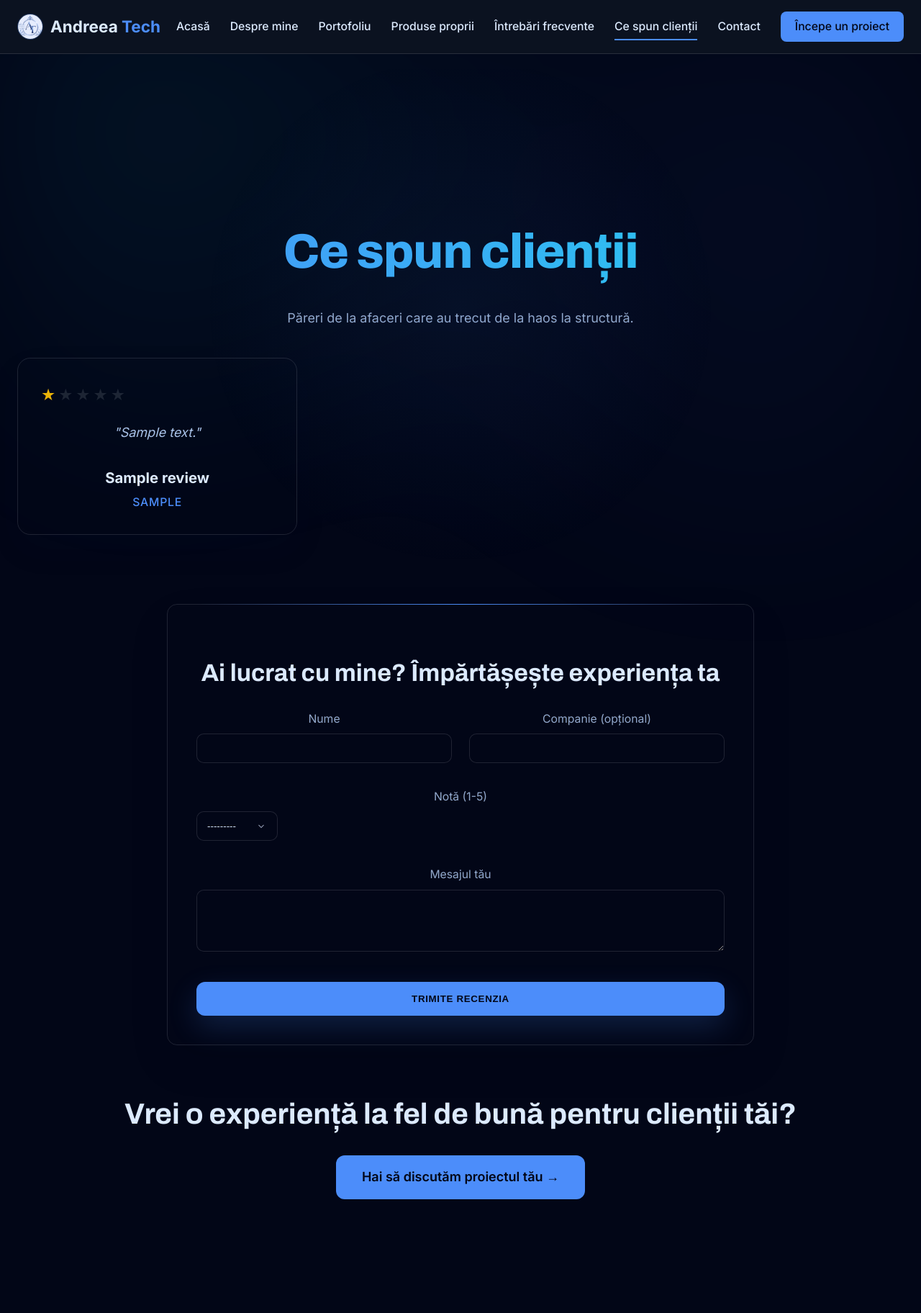
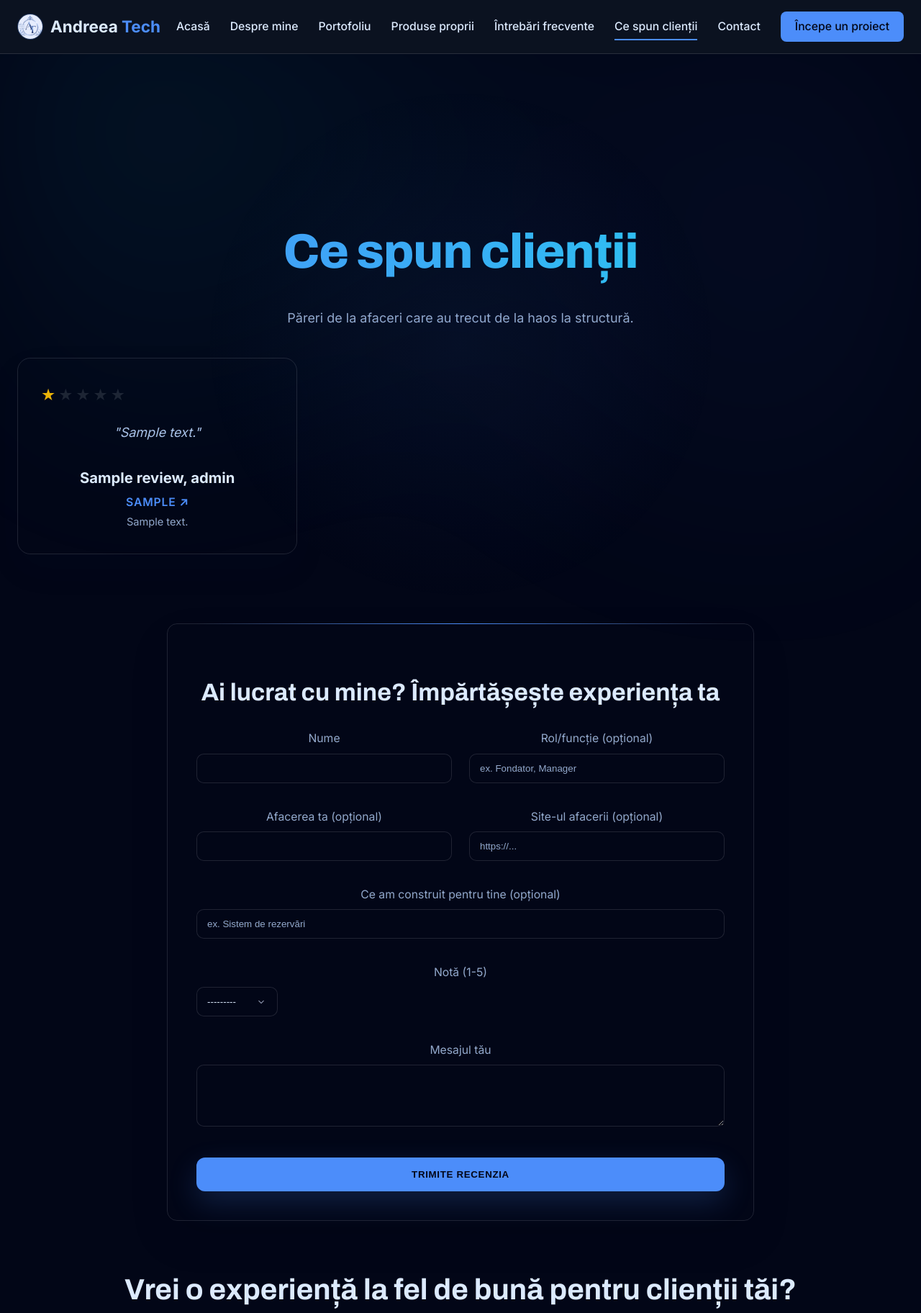
Before and after one commit to SanduAndreea22/andreeatech, a Django app: page /reviews/ in a window 1280 px wide. Shown: the top 1824 px of the page at 72% size. Run offline with Django 5.2, Linux system fonts and the light colour scheme; tables that the repository leaves empty hold one stand-in row (values such as "Sample post"); some libraries are stand-ins or nearby versions.

Commit message:
Add verifiable fields to the review form; fix a false-claim FAQ line
Review form redesigned per Andreea's call on what a credible testimonial
should ask for: role/title, business website link (so a skeptical
visitor can click through and verify the person/business is real,
not just take the quote on faith), and a short note on what was
built. Displayed on review cards when present. New fields are all
optional so the form still works for a bare-minimum submission.

Also fixed the new FAQ "not sure which package" answer, which said
"mulți clienți încep așa" (many clients start this way) -- false,
since andreeatech hasn't had its first client yet. The 3 portfolio
projects are self-initiated/demonstrative, not client work.

Co-Authored-By: Claude Sonnet 5 <noreply@anthropic.com>
Claude-Session: https://claude.ai/code/session_01ChpHtjDpBANGCCsRsuCCHC

```diff
--- a/static/website/style.css
+++ b/static/website/style.css
@@ -1195,6 +1195,7 @@ select {
 .review-quote { color: var(--ink-soft); font-style: italic; margin-bottom: 32px; line-height: 1.7; }
 .review-name { font-weight: 700; color: var(--ink); font-size: 1.125rem; }
 .review-company { font-size: .875rem; color: var(--blue-mid); font-weight: 500; text-transform: uppercase; letter-spacing: .05em; margin-top: 4px; }
+.review-project-note { font-size: .8125rem; color: var(--ink-faint); margin-top: 4px; }
 
 .reviews-empty { grid-column: 1 / -1; text-align: center; padding: 80px 0; border-radius: 18px; border-style: dashed; }
 .reviews-empty p { color: var(--ink-faint); }
--- a/templates/website/faq.html
+++ b/templates/website/faq.html
@@ -163,7 +163,7 @@ const answers = {
   agency: "Lucrezi direct cu mine, de la primul mesaj până la livrare — nu treci printr-un account manager care transmite mai departe unei echipe. Eu scriu codul, eu răspund la mesaje, eu știu exact în ce stadiu e proiectul tău în orice moment.",
   process: "Pornim cu un call inițial în care clarificăm exact ce ai nevoie. Pe parcursul proiectului, comunicăm prin mesaje — îți arăt progresul și iau feedback fără să fie nevoie de call-uri programate. La final, ai 7 zile de stabilizare gratuită după livrare (vezi mai jos).",
   disappear: "Fiecare proiect are 7 zile de stabilizare gratuită după livrare — orice bug găsești în perioada asta, îl repar fără cost suplimentar. Rămân contactabilă și după — dacă apare o problemă mai târziu sau vrei mentenanță continuă, discutăm separat, dar nu dispar odată ce ai plătit.",
-  notsure: "Complet normal — mulți clienți încep așa. Alege \"Nu sunt sigur/ă, hai să discutăm\" din formularul de contact și stabilim împreună, în funcție de fluxul real al afacerii tale, dacă ai nevoie de un site simplu sau de un sistem mai complex. Nu te împing spre pachetul cel mai scump.",
+  notsure: "Complet normal. Alege \"Nu sunt sigur/ă, hai să discutăm\" din formularul de contact și stabilim împreună, în funcție de fluxul real al afacerii tale, dacă ai nevoie de un site simplu sau de un sistem mai complex. Nu te împing spre pachetul cel mai scump.",
   content: "Îmi dai contextul afacerii tale, fluxul de lucru actual, obiectivele și orice materiale existente. Transform asta într-un plan tehnic clar.",
   domain: "Da. Fluxurile de rezervări pot fi construite în jurul serviciilor tale, al regulilor de disponibilitate și al modului în care lucrează echipa ta.",
   price: "Am 3 pachete cu prețuri clare — de la €150 pentru un website simplu, până la €850+ pentru o platformă completă personalizată. Toate pachetele sunt detaliate pe Acasă.",
--- a/templates/website/reviews.html
+++ b/templates/website/reviews.html
@@ -34,12 +34,15 @@
 
                 <div>
                     <div class="review-name">
-                        {{ review.name }}
+                        {{ review.name }}{% if review.role %}, {{ review.role }}{% endif %}
                     </div>
                     {% if review.company %}
                     <div class="review-company">
-                        {{ review.company }}
+                        {% if review.business_url %}<a href="{{ review.business_url }}" target="_blank" rel="noopener noreferrer nofollow" class="link">{{ review.company }} ↗</a>{% else %}{{ review.company }}{% endif %}
                     </div>
+                    {% endif %}
+                    {% if review.project_note %}
+                    <div class="review-project-note">{{ review.project_note }}</div>
                     {% endif %}
                 </div>
             </div>
@@ -75,9 +78,25 @@
                             {{ form.name }}
                         </div>
                         <div class="form-field">
-                            <label class="form-label">Companie (opțional)</label>
+                            <label class="form-label">Rol/funcție (opțional)</label>
+                            {{ form.role }}
+                        </div>
+                    </div>
+
+                    <div class="review-form-grid">
+                        <div class="form-field">
+                            <label class="form-label">Afacerea ta (opțional)</label>
                             {{ form.company }}
                         </div>
+                        <div class="form-field">
+                            <label class="form-label">Site-ul afacerii (opțional)</label>
+                            {{ form.business_url }}
+                        </div>
+                    </div>
+
+                    <div class="form-field">
+                        <label class="form-label">Ce am construit pentru tine (opțional)</label>
+                        {{ form.project_note }}
                     </div>
 
                     <div class="form-field">
--- a/website/admin.py
+++ b/website/admin.py
@@ -18,10 +18,10 @@ class CertificationAdmin(admin.ModelAdmin):
 
 @admin.register(Review)
 class ReviewAdmin(admin.ModelAdmin):
-    list_display = ("name", "rating", "is_approved", "created_at")
+    list_display = ("name", "company", "rating", "is_approved", "created_at")
     list_editable = ("is_approved",)
     list_filter = ("rating", "is_approved")
-    search_fields = ("name", "company")
+    search_fields = ("name", "company", "business_url")
 
 
 @admin.register(ContactMessage)
--- a/website/forms.py
+++ b/website/forms.py
@@ -60,7 +60,10 @@ class ReviewForm(forms.ModelForm):
 
     class Meta:
         model = Review
-        fields = ["name", "company", "rating", "message"]
+        fields = ["name", "role", "company", "business_url", "project_note", "rating", "message"]
         widgets = {
+            "role": forms.TextInput(attrs={"placeholder": "ex. Fondator, Manager"}),
+            "business_url": forms.URLInput(attrs={"placeholder": "https://..."}),
+            "project_note": forms.TextInput(attrs={"placeholder": "ex. Sistem de rezervări"}),
             "message": forms.Textarea(attrs={"rows": 4}),
         }
--- a/website/models.py
+++ b/website/models.py
@@ -146,7 +146,10 @@ class Review(models.Model):
     ]
 
     name = models.CharField(max_length=120)
+    role = models.CharField(max_length=120, blank=True, help_text="Ex: Fondator, Manager.")
     company = models.CharField(max_length=150, blank=True)
+    business_url = models.URLField(blank=True, help_text="Site-ul afacerii, ca vizitatorii sa poata verifica.")
+    project_note = models.CharField(max_length=200, blank=True, help_text="Ce s-a construit, pe scurt.")
     message = models.TextField(max_length=2000)
     rating = models.IntegerField(choices=RATING_CHOICES)
 
```
Also changed, not shown: website/migrations/0018_review_business_url_review_project_note_review_role.py (added).
